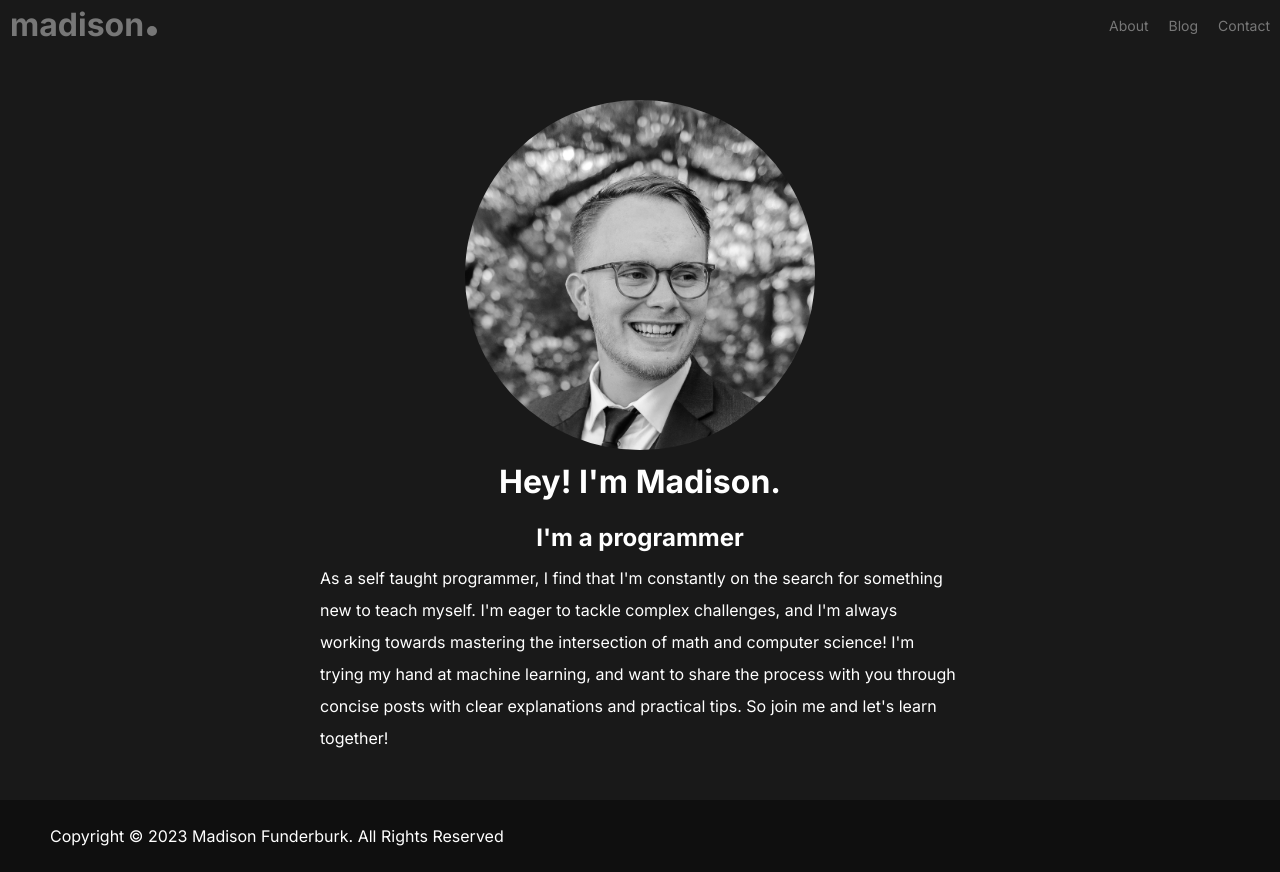
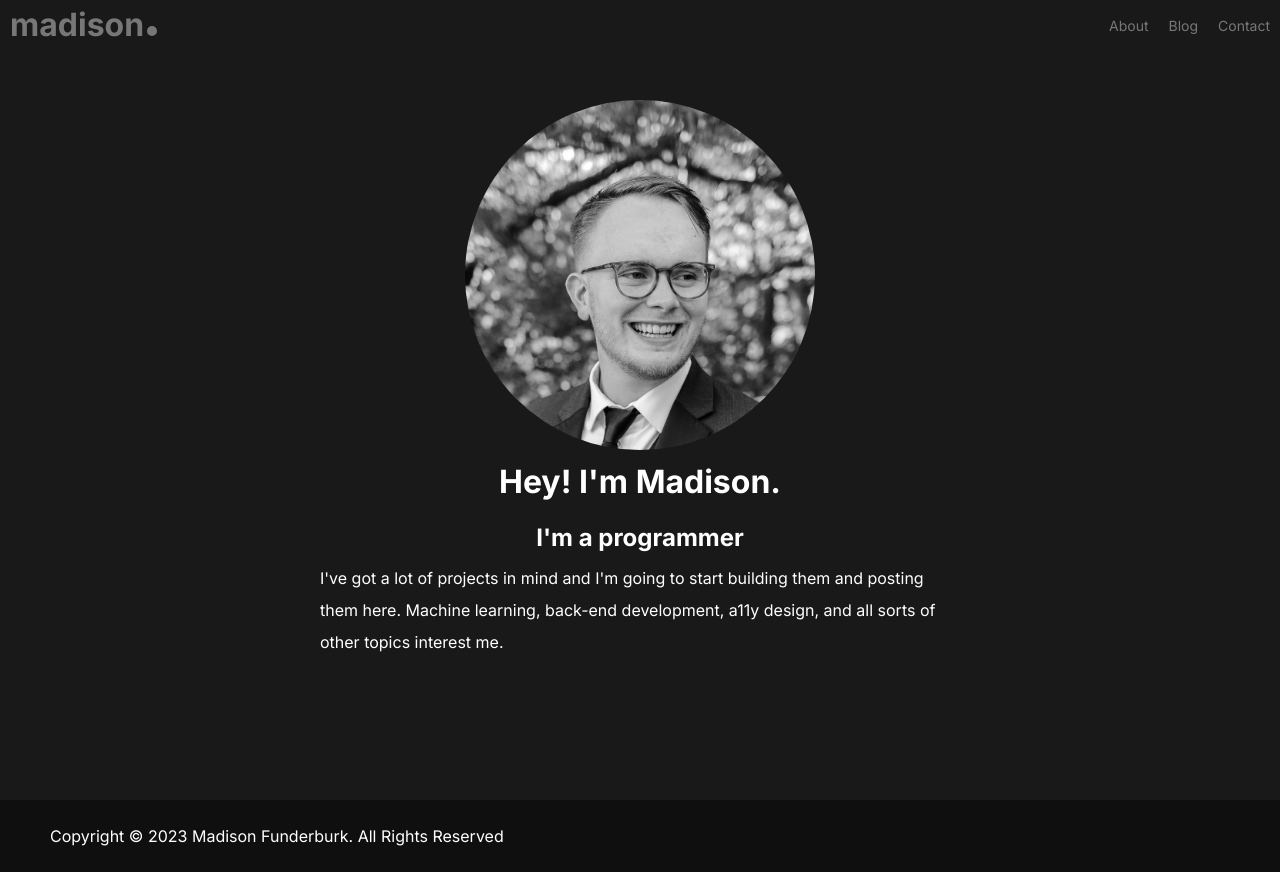
Before and after one commit to madfun12/next_portfolio_v2, a Next.js app: page / in a window 1280 px wide. Built offline with nearby package versions, Linux system fonts and the light colour scheme.

Commit message:
Content revisions

```diff
--- a/pages/about.jsx
+++ b/pages/about.jsx
@@ -21,9 +21,7 @@ export default function About() {
                         content! I'm an unapologetic emoji user 💯 and I'm here
                         to share my learning process. This site is just a
                         collection of different blog posts and projects that I'm
-                        working on at any given moment. If you really want to
-                        learn more about me, hopefully I'll be putting some more
-                        content below for you to do so.
+                        working on at any given moment.
                     </p>
                 </div>
             </div>
--- a/pages/index.jsx
+++ b/pages/index.jsx
@@ -22,14 +22,10 @@ export default function Home({ posts }) {
                 <h1>Hey! I'm Madison.</h1>
                 <h2>I'm a programmer</h2>
                 <p>
-                    As a self taught programmer, I find that I'm constantly on
-                    the search for something new to teach myself. I'm eager to
-                    tackle complex challenges, and I'm always working towards
-                    mastering the intersection of math and computer science! I'm
-                    trying my hand at machine learning, and want to share the
-                    process with you through concise posts with clear
-                    explanations and practical tips. So join me and let's learn
-                    together!
+                    I've got a lot of projects in mind and I'm going to start
+                    building them and posting them here. Machine learning,
+                    back-end development, a11y design, and all sorts of other
+                    topics interest me.
                 </p>
             </div>
         </TopPage>
```
